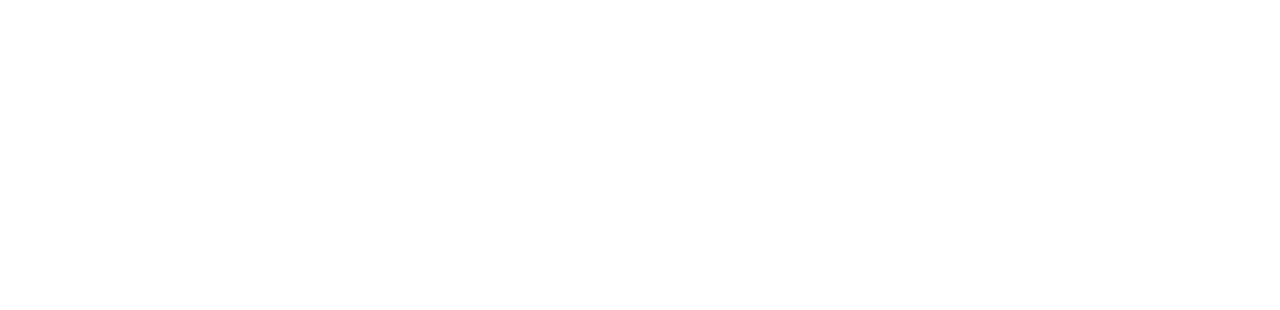
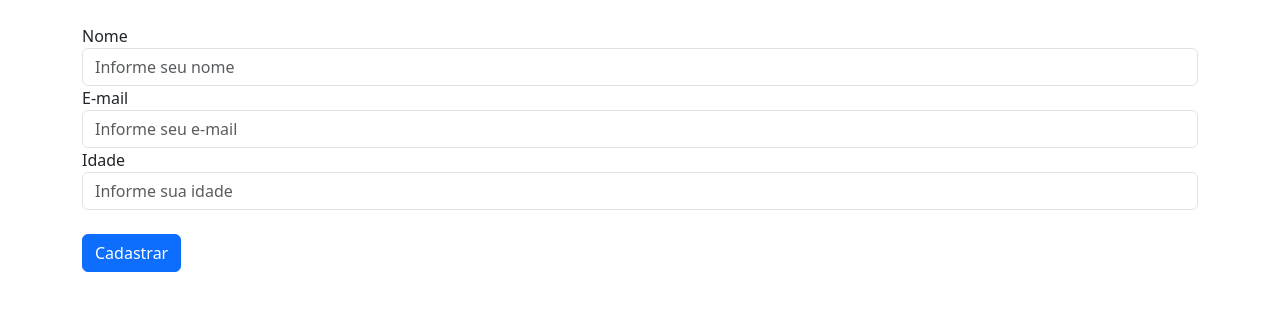
Before and after one commit to pricbnll/exSem7, a React (Vite) app: page / in a window 1280 px wide. Shown: the top 310 px of the page. Built offline with nearby package versions, Linux system fonts and the light colour scheme; the HTML template or start-up script is replaced by a standard one.

Commit message:
[M2S07] - Ex.4 - Validação de Formulário Simples

```diff
--- a/src/App.jsx
+++ b/src/App.jsx
@@ -1,6 +1,7 @@
 // import Contador from './pages/Contador'
 // import  {BuscarTitulo} from './pages/BuscarTitulo'
 // import { ListaEstado } from "./pages/ListaEstado"
+import SimpleForm from "./pages/FormularioSimples"
 
 function App() {
   return (
@@ -12,6 +13,7 @@
 
       {/* <ListaEstado/> */}
 
+      <SimpleForm/>
 
     </>
   )
--- a/src/pages/FormularioSimples.jsx
+++ b/src/pages/FormularioSimples.jsx
@@ -1,57 +1,106 @@
-// import { useState } from "react";
 
-// export function ExQuatro() {
-//   const [formdata, setFormdata] = useState({
-//     nome: "",
-//     email: "",
-//     idade: "",
-//   });
+import { useState, useEffect } from "react";
 
-//   const [message, setMessage] = useState(null);
+export function SimpleForm() {
+  const [formData, setFormData] = useState({
+    name: "",
+    email: "",
+    age: "",
+  });
 
-//   useEffect(() => {
+  const [isComplete, setIsComplete] = useState(false);
 
-//   });
 
-//   return (
-//     <div className="container mt-4">
-//       <form>
-//         <input
-//           placeholder="Informe seu nome"
-//           type="text"
-//           className="form-control"
-//           onChange={(event) =>
-//             setFormdata((prevState) => ({
-//               ...prevState,
-//               nome: event.target.value,
-//             }))
-//           }
-//         />
+  useEffect(() => {
+    const isFormComplete = Object.values(formData).reduce((count, item) => {
+      return item ? count + 1 : count;
+    }, 0) === 3;
+    setIsComplete(isFormComplete);
+  }, [formData]);
 
-//         <input
-//           placeholder="Informe seu e-mail"
-//           type="text"
-//           className="form-control"
-//           onChange={(event) =>
-//             setFormdata((prevState) => ({
-//               ...prevState,
-//               email: event.target.value,
-//             }))
-//           }
-//         />
-//         <input
-//           placeholder="Informe sua idade"
-//           type="text"
-//           className="form-control"
-//           onChange={(event) =>
-//             setFormdata((prevState) => ({
-//               ...prevState,
-//               idade: event.target.value,
-//             }))
-//           }
-//         />
-//       </form>
-// tem aqui Mais algo
-//     </div>
-//   );
-// }
+  const handleButtonClick = () => {
+    if (isComplete) {
+      alert("Formulário preenchido completamente!");
+    } else {
+      alert("Por favor, preencha todos os campos.");
+    }
+  };
+
+  return (
+    <div className="container mt-4">
+      <form>
+        <label htmlFor="name">Nome</label>
+        <input
+          placeholder="Informe seu nome"
+          type="text"
+          className="form-control"
+          onChange={(e) =>
+            setFormData((prevState) => ({ ...prevState, name: e.target.value }))
+          }
+        />
+
+        <label htmlFor="email">E-mail</label>
+        <input
+          placeholder="Informe seu e-mail"
+          type="email"
+          className="form-control"
+          onChange={(e) =>
+            setFormData((prevState) => ({
+              ...prevState,
+              email: e.target.value,
+            }))
+          }
+        />
+
+        <label htmlFor="age">Idade</label>
+        <input
+          placeholder="Informe sua idade"
+          type="text"
+          className="form-control"
+          onChange={(e) =>
+            setFormData((prevState) => ({ ...prevState, age: e.target.value }))
+          }
+        />
+
+        <button
+          className="btn btn-primary mt-4"
+          type="button"
+          onClick={handleButtonClick}
+        >
+          Cadastrar
+        </button>
+      </form>
+
+      {isComplete && <p>Formulário preenchido completamente!</p>}
+    </div>
+  );
+}
+
+export default SimpleForm;
+
+
+//validação para idade ser um number
+// useEffect(() => {
+//     const isFormComplete = Object.values(formData).reduce((count, item) => {
+//       if (typeof item === 'string' && item.trim() !== '') {
+//         return count + 1;
+//       }
+//       return count;
+//     }, 0) === 3 && !isNaN(formData.age);
+
+//     setIsComplete(isFormComplete);
+//   }, [formData]);
+
+
+// SimpleForm.propTypes = {
+//     formData: PropTypes.shape({
+//       name: PropTypes.string,
+//       email: PropTypes.string,
+//       age: PropTypes.oneOfType([
+//         PropTypes.string,
+//         PropTypes.number
+//       ]),
+//     }),
+//     isComplete: PropTypes.bool,
+//     handleButtonClick: PropTypes.func,
+//   };
```
